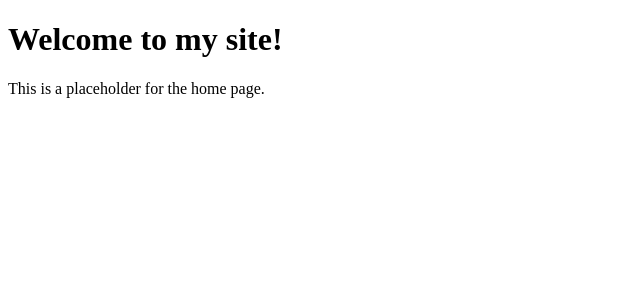
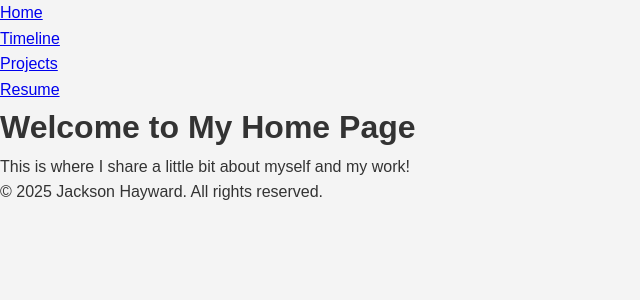
Before and after one commit to jch1013/jackson-hayward-website, a Django app: page / in a window 1280 px wide. Shown: the top 300 px of the page, without its empty margins (0-640 px from the left). Run offline with Django 5.2, Linux system fonts and the light colour scheme.

Commit message:
update home page with html elements

```diff
--- /dev/null
+++ b/main/templates/base.html
@@ -0,0 +1,35 @@
+{% load static %}
+<!DOCTYPE html>
+<html lang="en">
+<head>
+    <meta charset="UTF-8">
+    <meta name="viewport" content="width=device-width, initial-scale=1.0">
+    <title>{% block title %}My Personal Website{% endblock %}</title>
+    <link rel="stylesheet" href="{% static 'css/styles.css' %}">
+</head>
+<body>
+
+    <!-- Navigation Bar (Component) -->
+    <nav>
+        <ul>
+            <li><a href="{% url 'home' %}">Home</a></li>
+            <li><a href="{% url 'timeline' %}">Timeline</a></li>
+            <li><a href="{% url 'projects' %}">Projects</a></li>
+            <li><a href="{% url 'resume' %}">Resume</a></li>
+        </ul>
+    </nav>
+
+    <!-- Main Content -->
+    <div id="content">
+        {% block content %}
+        <!-- This will be filled in by other pages -->
+        {% endblock %}
+    </div>
+
+    <!-- Footer -->
+    <footer>
+        <p>&copy; 2025 Jackson Hayward. All rights reserved.</p>
+    </footer>
+
+</body>
+</html>
--- a/main/templates/main/home.html
+++ b/main/templates/main/home.html
@@ -1,11 +1,8 @@
-<!DOCTYPE html>
-<html lang="en">
-<head>
-    <meta charset="UTF-8">
-    <title>Jackson Hayward</title>
-</head>
-<body>
-    <h1>Welcome to my site!</h1>
-    <p>This is a placeholder for the home page.</p>
-</body>
-</html>
+{% extends "base.html" %}
+{% load static %}
+
+{% block content %}
+  <!-- Your home page content goes here -->
+  <h1>Welcome to My Home Page</h1>
+  <p>This is where I share a little bit about myself and my work!</p>
+{% endblock %}
--- a/main/urls.py
+++ b/main/urls.py
@@ -4,4 +4,7 @@ from . import views
 
 urlpatterns = [
     path("", views.home, name="home"),
+    path('timeline/', views.timeline, name='timeline'),
+    path('projects/', views.projects, name='projects'),
+    path('resume/', views.resume, name='resume')
 ]
--- a/main/views.py
+++ b/main/views.py
@@ -7,3 +7,12 @@ from django.http import HttpResponse
 
 def home(request):
     return render(request, 'main/home.html')
+
+def timeline(request):
+    return render(request, 'timeline.html')
+
+def projects(request):
+    return render(request, 'projects.html')
+
+def resume(request):
+    return render(request, 'resume.html')
--- a/mysite/settings.py
+++ b/mysite/settings.py
@@ -112,7 +112,11 @@ USE_TZ = True
 # Static files (CSS, JavaScript, Images)
 # https://docs.djangoproject.com/en/5.2/howto/static-files/
 
-STATIC_URL = "static/"
+STATIC_URL = "/static/"
+
+STATICFILES_DIRS = [
+    BASE_DIR / "static"
+]
 
 # Default primary key field type
 # https://docs.djangoproject.com/en/5.2/ref/settings/#default-auto-field
--- /dev/null
+++ b/static/css/styles.css
@@ -0,0 +1,46 @@
+/* Global Reset */
+* {
+    margin: 0;
+    padding: 0;
+    box-sizing: border-box;
+}
+
+/* Body Styling */
+body {
+    font-family: Arial, sans-serif;
+    line-height: 1.6;
+    background-color: #f4f4f4;
+    color: #333;
+}
+
+/* Navigation Bar Styling */
+.navbar {
+    background-color: #333;
+    padding: 1rem;
+    text-align: left;
+}
+
+.navbar a {
+    color: white;
+    text-decoration: none;
+    padding: 10px 15px;
+    margin: 0 10px;
+    display: inline-block;
+}
+
+.navbar a:hover {
+    background-color: #575757;
+    border-radius: 5px;
+}
+
+/* Responsive Navigation Styling */
+@media (max-width: 768px) {
+    .navbar {
+        text-align: center;
+    }
+
+    .navbar a {
+        display: block;
+        margin: 10px 0;
+    }
+}
```
